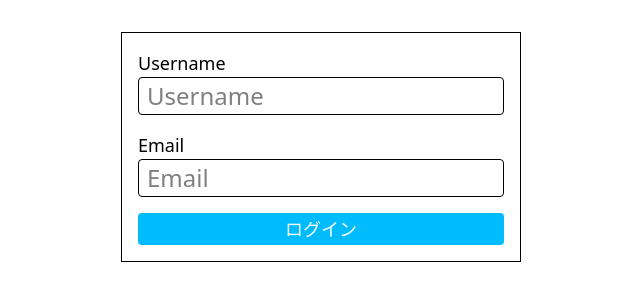
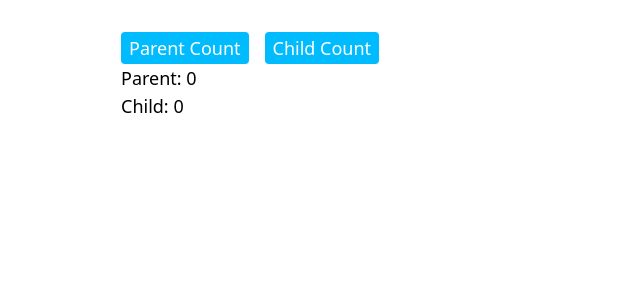
Before and after one commit to etranger2268/udemy-react-hooks-complete, a React (Vite) app: page / in a window 1280 px wide. Shown: the top 300 px of the page, without its empty margins (103-743 px from the left). Built offline with nearby package versions, Linux system fonts and the light colour scheme.

Commit message:
develop-06-36

```diff
--- a/src/App.tsx
+++ b/src/App.tsx
@@ -7,8 +7,9 @@
 // import Lesson3_2 from './lessons/Lesson3/Lesson3_2';
 // import Lesson3_3 from './lessons/Lesson3/Lesson3_3';
 // import Lesson3_4 from './lessons/Lesson3/Lesson3_4';
-import AuthProvider from './lessons/Lesson4/context/Auth';
-import Lesson4 from './lessons/Lesson4/Lesson4';
+// import AuthProvider from './lessons/Lesson4/context/Auth';
+// import Lesson4 from './lessons/Lesson4/Lesson4';
+import Lesson5_1 from './lessons/Lesson5/Lesson5_1';
 
 export default function App() {
   return (
@@ -22,9 +23,10 @@ export default function App() {
       {/* <Lesson3_2 /> */}
       {/* <Lesson3_3 /> */}
       {/* <Lesson3_4 /> */}
-      <AuthProvider>
-        <Lesson4 />
-      </AuthProvider>
+      {/* <AuthProvider> */}
+      {/* <Lesson4 /> */}
+      {/* </AuthProvider> */}
+      <Lesson5_1 />
     </div>
   );
 }
--- /dev/null
+++ b/src/lessons/Lesson5/Child.tsx
@@ -0,0 +1,13 @@
+type Props = {
+  count: number;
+};
+
+export default function Child({ count }: Props) {
+  console.log('Child');
+
+  // 重い処理
+  let i = 0;
+  while (i < 10000000) i++;
+
+  return <>Child: {count}</>;
+}
--- /dev/null
+++ b/src/lessons/Lesson5/Lesson5_1.tsx
@@ -0,0 +1,36 @@
+import { useState } from 'react';
+import Child from './Child';
+
+export default function Lesson5_1() {
+  const [parentCount, setParentCount] = useState(0);
+  const [childCount, setChildCount] = useState(0);
+
+  console.log('Parent');
+
+  return (
+    <div className="ml-8 text-lg">
+      <div className="flex gap-4">
+        <button
+          type="button"
+          onClick={() => setParentCount((prev) => prev + 1)}
+          className="bg-sky-400 text-white rounded py-0.5 px-2 transition-all duration-300 hover:bg-sky-600"
+        >
+          Parent Count
+        </button>
+        <button
+          type="button"
+          onClick={() => setChildCount((prev) => prev + 1)}
+          className="bg-sky-400 text-white rounded py-0.5 px-2 transition-all duration-300 hover:bg-sky-600"
+        >
+          Child Count
+        </button>
+      </div>
+      <ul>
+        <li>Parent: {parentCount}</li>
+        <li>
+          <Child count={childCount} />
+        </li>
+      </ul>
+    </div>
+  );
+}
```
